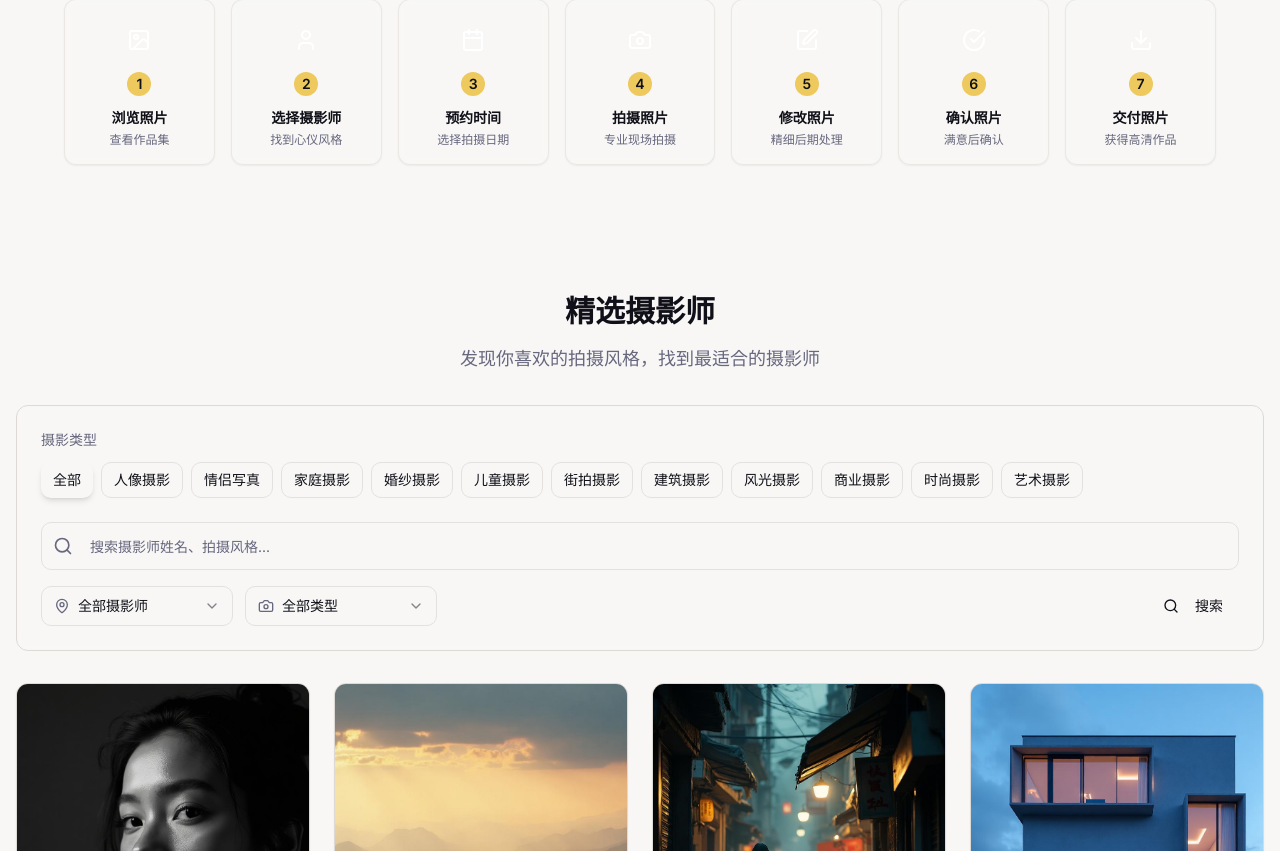
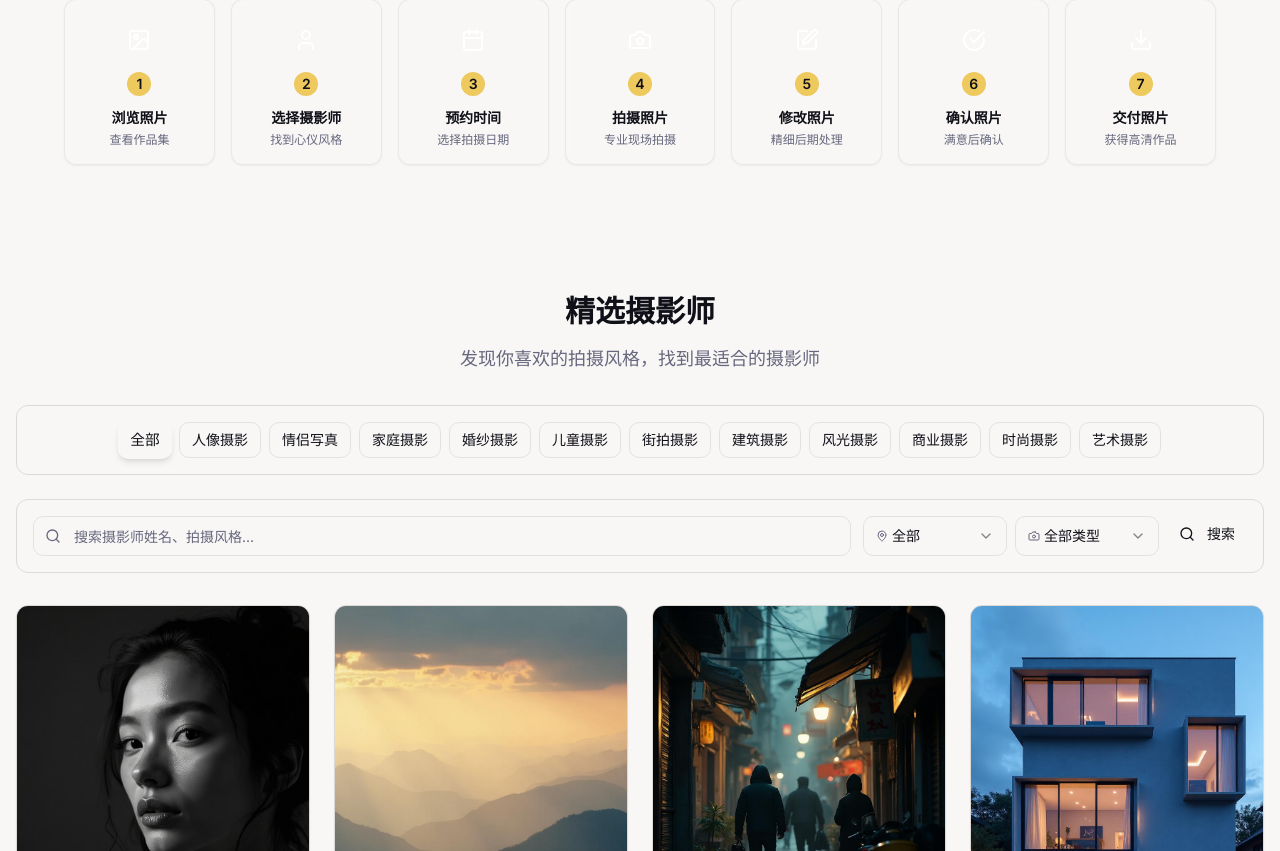
Before and after one commit to renfei19910831/beijing-advanture, a React (Vite) app: page / in a window 1280 px wide. Shown: the part 993-1844 px from the top of the page. Built offline with nearby package versions, Linux system fonts and the light colour scheme.

Commit message:
Refactor homepage photographer section

```diff
--- a/src/components/PhotographerSearch.tsx
+++ b/src/components/PhotographerSearch.tsx
@@ -54,14 +54,11 @@ const PhotographerSearch = ({
   const hasFilters = searchTerm || (selectedGender && selectedGender !== 'all') || (selectedCategory && selectedCategory !== 'all');
 
   return (
-    <div className="bg-card/50 backdrop-blur-sm border border-border rounded-lg p-6 mb-8">
-      <div className="flex flex-col space-y-6">
-
-        {/* Category Tags */}
+    <div className="space-y-6 mb-8">
+      {/* Category Tags - Main Filter */}
       {categories.length > 0 && (
-          <div className="space-y-3">
-            <h3 className="text-sm font-medium text-muted-foreground">摄影类型</h3>
-            <div className="flex flex-wrap gap-2">
+        <div className="bg-card/30 backdrop-blur-sm border border-border rounded-lg p-4">
+          <div className="flex flex-wrap justify-center gap-2">
             {categories.map((category) => (
               <Button
                 key={category.value}
@@ -70,8 +67,8 @@ const PhotographerSearch = ({
                 onClick={() => onCategoryChange?.(category.value)}
                 className={`transition-all duration-300 ${
                   activeCategory === category.value
-                      ? "bg-gradient-primary hover:opacity-90 shadow-md"
-                      : "hover:border-primary hover:text-primary"
+                    ? "bg-gradient-primary hover:opacity-90 shadow-md scale-105"
+                    : "hover:border-primary hover:text-primary hover:scale-105"
                 }`}
               >
                 {category.label}
@@ -81,30 +78,32 @@ const PhotographerSearch = ({
         </div>
       )}
 
-        <div className="flex flex-col space-y-4">
+      {/* Search and Filters - Compact Row */}
+      <div className="bg-card/50 backdrop-blur-sm border border-border rounded-lg p-4">
+        <div className="flex flex-col lg:flex-row gap-3 lg:items-center">
           {/* Search Input */}
-        <div className="relative">
-          <Search className="absolute left-3 top-1/2 transform -translate-y-1/2 text-muted-foreground w-5 h-5" />
+          <div className="relative flex-1">
+            <Search className="absolute left-3 top-1/2 transform -translate-y-1/2 text-muted-foreground w-4 h-4" />
             <Input
               placeholder="搜索摄影师姓名、拍摄风格..."
               value={searchTerm}
               onChange={(e) => setSearchTerm(e.target.value)}
               onKeyDown={(e) => e.key === 'Enter' && handleSearch()}
-            className="pl-12 h-12 text-base"
+              className="pl-10 h-10 text-sm"
             />
           </div>
 
-        {/* Filters Row */}
-        <div className="flex flex-col sm:flex-row gap-3">
+          {/* Filters and Actions */}
+          <div className="flex flex-col sm:flex-row gap-2 lg:flex-shrink-0">
             <Select value={selectedGender} onValueChange={setSelectedGender}>
-            <SelectTrigger className="sm:w-48">
+              <SelectTrigger className="w-full sm:w-36">
                 <div className="flex items-center">
-                <MapPin className="w-4 h-4 mr-2 text-muted-foreground" />
-                <SelectValue placeholder="选择性别" />
+                  <MapPin className="w-3 h-3 mr-1 text-muted-foreground" />
+                  <SelectValue placeholder="性别" />
                 </div>
               </SelectTrigger>
               <SelectContent>
-              <SelectItem value="all">全部摄影师</SelectItem>
+                <SelectItem value="all">全部</SelectItem>
                 {genders.map(gender => (
                   <SelectItem key={gender.value} value={gender.value}>{gender.label}</SelectItem>
                 ))}
@@ -112,10 +111,10 @@ const PhotographerSearch = ({
             </Select>
 
             <Select value={selectedCategory} onValueChange={setSelectedCategory}>
-            <SelectTrigger className="sm:w-48">
+              <SelectTrigger className="w-full sm:w-36">
                 <div className="flex items-center">
-                <Camera className="w-4 h-4 mr-2 text-muted-foreground" />
-                <SelectValue placeholder="拍摄类型" />
+                  <Camera className="w-3 h-3 mr-1 text-muted-foreground" />
+                  <SelectValue placeholder="类型" />
                 </div>
               </SelectTrigger>
               <SelectContent>
@@ -126,46 +125,46 @@ const PhotographerSearch = ({
               </SelectContent>
             </Select>
 
-          <div className="flex space-x-2 sm:ml-auto">
-            <Button onClick={handleSearch} className="bg-gradient-primary hover:opacity-90">
-              <Search className="w-4 h-4 mr-2" />
+            <div className="flex space-x-2">
+              <Button onClick={handleSearch} size="sm" className="bg-gradient-primary hover:opacity-90">
+                <Search className="w-3 h-3 mr-1" />
                 搜索
               </Button>
               {hasFilters && (
-              <Button variant="outline" onClick={clearFilters}>
-                <X className="w-4 h-4 mr-2" />
+                <Button variant="outline" size="sm" onClick={clearFilters}>
+                  <X className="w-3 h-3 mr-1" />
                   清除
                 </Button>
               )}
             </div>
           </div>
+        </div>
 
         {/* Active Filters */}
         {hasFilters && (
-          <div className="flex flex-wrap gap-2">
+          <div className="flex flex-wrap gap-2 mt-3 pt-3 border-t border-border">
             {searchTerm && (
-              <Badge variant="secondary" className="flex items-center gap-1">
+              <Badge variant="secondary" className="flex items-center gap-1 text-xs">
                 搜索: {searchTerm}
-                <X className="w-3 h-3 cursor-pointer" onClick={() => setSearchTerm('')} />
+                <X className="w-3 h-3 cursor-pointer hover:text-destructive" onClick={() => setSearchTerm('')} />
               </Badge>
             )}
             {selectedGender && selectedGender !== 'all' && (
-              <Badge variant="secondary" className="flex items-center gap-1">
-                性别: {genders.find(g => g.value === selectedGender)?.label}
-                <X className="w-3 h-3 cursor-pointer" onClick={() => setSelectedGender('all')} />
+              <Badge variant="secondary" className="flex items-center gap-1 text-xs">
+                {genders.find(g => g.value === selectedGender)?.label}
+                <X className="w-3 h-3 cursor-pointer hover:text-destructive" onClick={() => setSelectedGender('all')} />
               </Badge>
             )}
             {selectedCategory && selectedCategory !== 'all' && (
-              <Badge variant="secondary" className="flex items-center gap-1">
-                类型: {selectedCategory}
-                <X className="w-3 h-3 cursor-pointer" onClick={() => setSelectedCategory('all')} />
+              <Badge variant="secondary" className="flex items-center gap-1 text-xs">
+                {selectedCategory}
+                <X className="w-3 h-3 cursor-pointer hover:text-destructive" onClick={() => setSelectedCategory('all')} />
               </Badge>
             )}
           </div>
         )}
       </div>
     </div>
-    </div>
   );
 };
 
```
Lines whose indentation alone changed are shown as unchanged.
